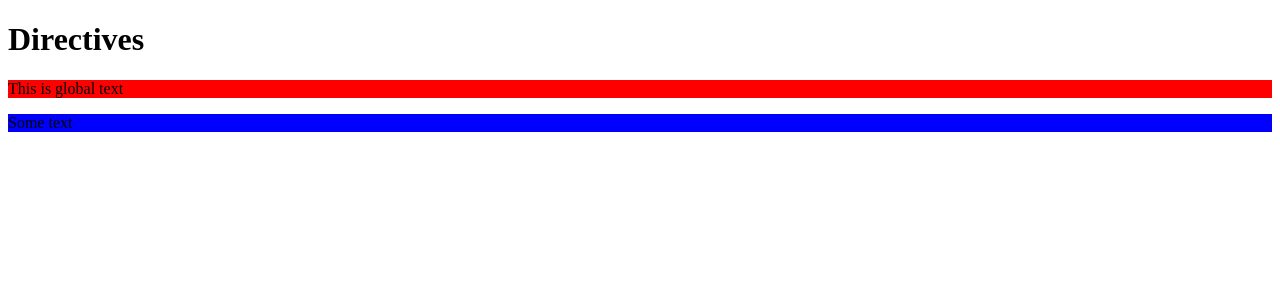
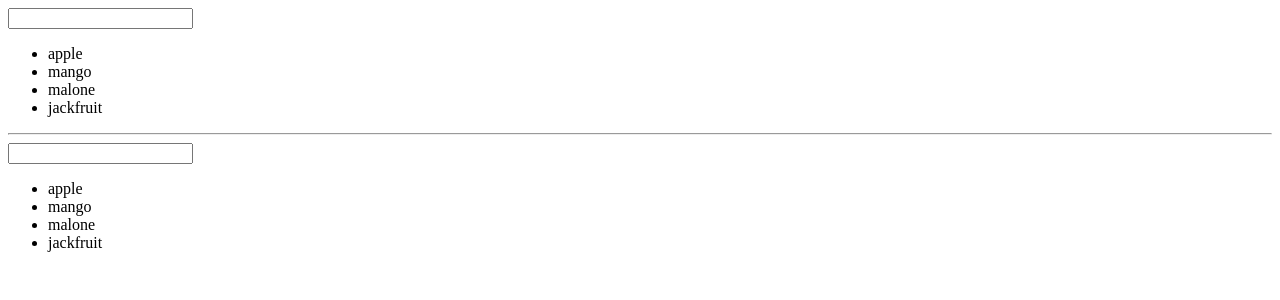
Before and after one commit to Maheeb/vuejsPractice, a Vue app: page / in a window 1280 px wide. Shown: the top 300 px of the page. Built offline with nearby package versions, Linux system fonts and the light colour scheme.

Commit message:
Mixins and filters

```diff
--- a/src/App.vue
+++ b/src/App.vue
@@ -1,90 +1,43 @@
 <template>
   <div class="container">
-    <div class="row">
-      <div class="col-xs-12 col-sm-8 col-sm-offset-2 col-md-6 col-md-offset-3">
-        <h1>Directives</h1>
-        <p v-highlight:background.delayed="'red'"> This is global text</p>
-        <p v-local-highlight:background.delayed.blink="'red'">Some text</p>
 
-      </div>
-    </div>
+        <input type="text" v-model="filteredText">
+        <ul>
+            <li v-for="(item,index) in filteredFruits" :index="index" :item="item" :key="index.id">
+
+              {{item}}
+
+            </li>
+        </ul>
+        <hr>
+        <app-list></app-list>
+
   </div>
 </template>
 
 <script>
+  import {fruitMixin} from "./fruitMixin";
+  import List from './components/List'
     export default {
-        directives:{
-            'local-highlight': {
-                bind(el,binding){
-                    // el.style.backgroundColor='green';
-                    var delay = 0;
-                    if(binding.modifiers['delayed']){
-                        delay =2000;
-                    }
-                    if(binding.modifiers['blink']){
+      mixins: [fruitMixin],
+        components:{
+            appList: List
 
-                          let maincolor = binding.value;
-                          let secondcolor = 'blue';
-                          let currentcolor = maincolor;
-
-                        setTimeout(()=>{
-
-                            setInterval( ()=>{
-
-                              currentcolor === secondcolor? currentcolor=maincolor: currentcolor=secondcolor;
-
-                                if(binding.arg==='background'){
-
-                                    el.style.backgroundColor=currentcolor;
-
-                                }else{
-
-                                    el.style.color= currentcolor;
-                                }
-
-                            },1000);
-
-
-
-                        },delay)
-
-
-
-
-                    }
-
-                   else {
-
-                        setTimeout(()=>{
-
-                            if(binding.arg==='background'){
-
-                                el.style.backgroundColor=binding.value;
-
-                            }else{
-
-                                el.style.color= binding.value;
-                            }
-
-
-                        },delay)
-
-                    }
-
-
-
-                }
-
-
+        },
+        data: function () {
+            return{
+                text: 'Hello world',
 
             }
 
+        },
 
+        filters:{
+            toUppercase : function (value) {
+                return value.toUpperCase();
 
-
-
-        }
-
+            }
+        },
 
 
     }
--- /dev/null
+++ b/src/components/List.vue
@@ -0,0 +1,33 @@
+<template>
+    <div class="container">
+        <div class="row">
+            <div class="col-xs-12 col-sm-8 col-sm-offset-2 col-md-6 col-md-offset-3">
+                <input type="text" v-model="filteredText">
+                <ul>
+                    <li v-for="(item,index) in filteredFruits" :index="index" :item="item" :key="index.id">
+
+                        {{item}}
+
+                    </li>
+
+                </ul>
+
+            </div>
+        </div>
+    </div>
+</template>
+
+<script>
+    import {fruitMixin} from "../fruitMixin";
+
+    export default {
+
+        mixins:[fruitMixin]
+
+
+    }
+</script>
+
+<style>
+
+</style>
--- /dev/null
+++ b/src/fruitMixin.js
@@ -0,0 +1,24 @@
+export const fruitMixin={
+
+    data: function () {
+        return{
+            fruits: ['apple','mango','malone','jackfruit'],
+            filteredText: ''
+        }
+
+    },
+
+    computed:{
+        filteredFruits: function(){
+
+            return this.fruits.filter((element)=>{
+
+                return element.match(this.filteredText)
+
+
+            });
+
+        }
+    }
+
+}
--- a/src/main.js
+++ b/src/main.js
@@ -1,33 +1,8 @@
 import Vue from 'vue'
 import App from './App.vue'
 
-Vue.directive('highlight',{
-        bind(el,binding){
-            // el.style.backgroundColor='green';
-            var delay = 0;
-
-            if(binding.modifiers['delayed']){
-                delay =2000;
-            }
-
-        setTimeout(()=>{
-
-            if(binding.arg==='background'){
-
-                el.style.backgroundColor=binding.value;
-
-            }else{
-
-                el.style.color= binding.value;
-            }
-
-
-        },delay)
-
-
-        }
-
-
+Vue.filter('to-lowercase', function (value) {
+    return value.toLowerCase();
 });
 
 new Vue({
```
